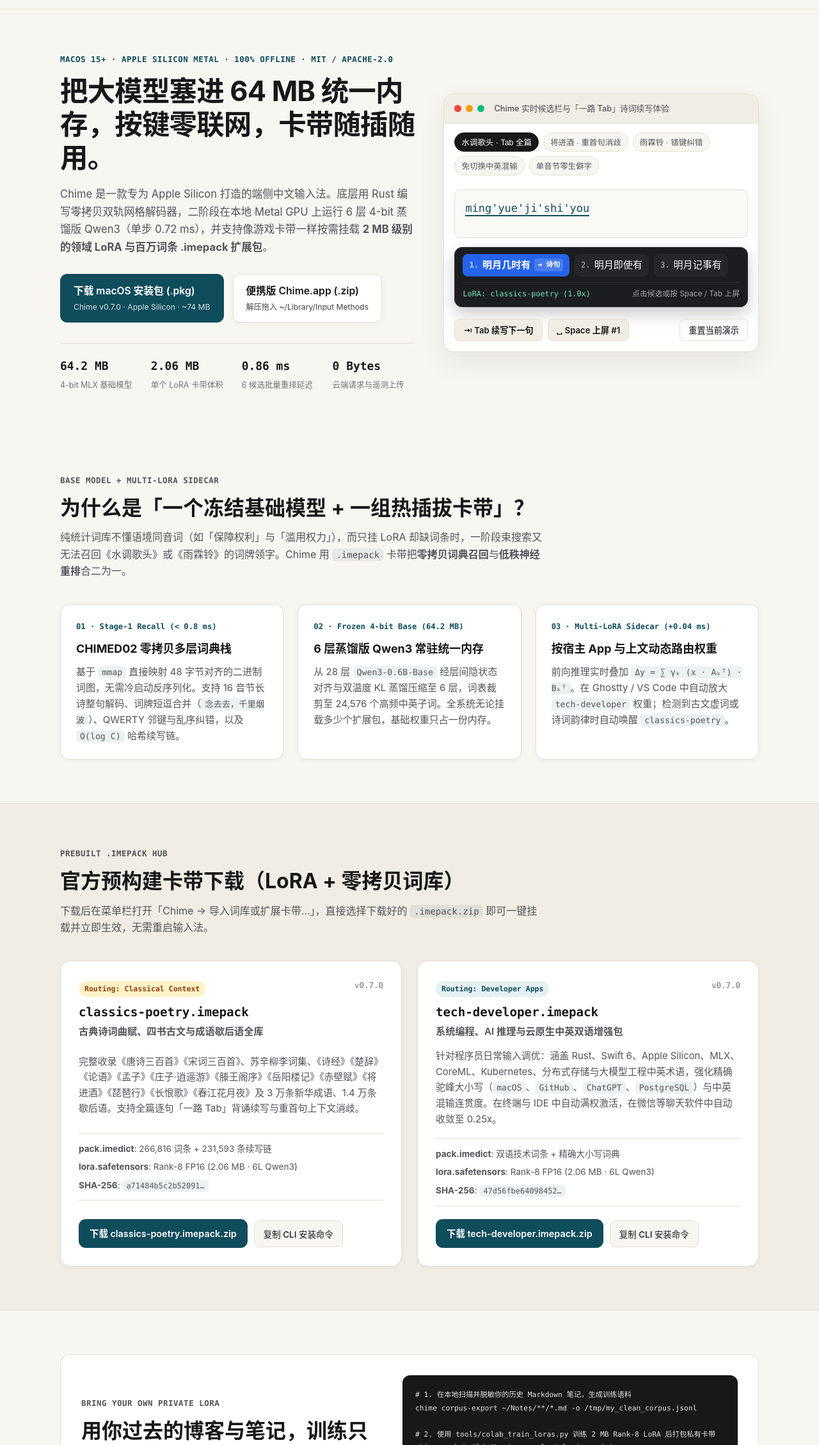
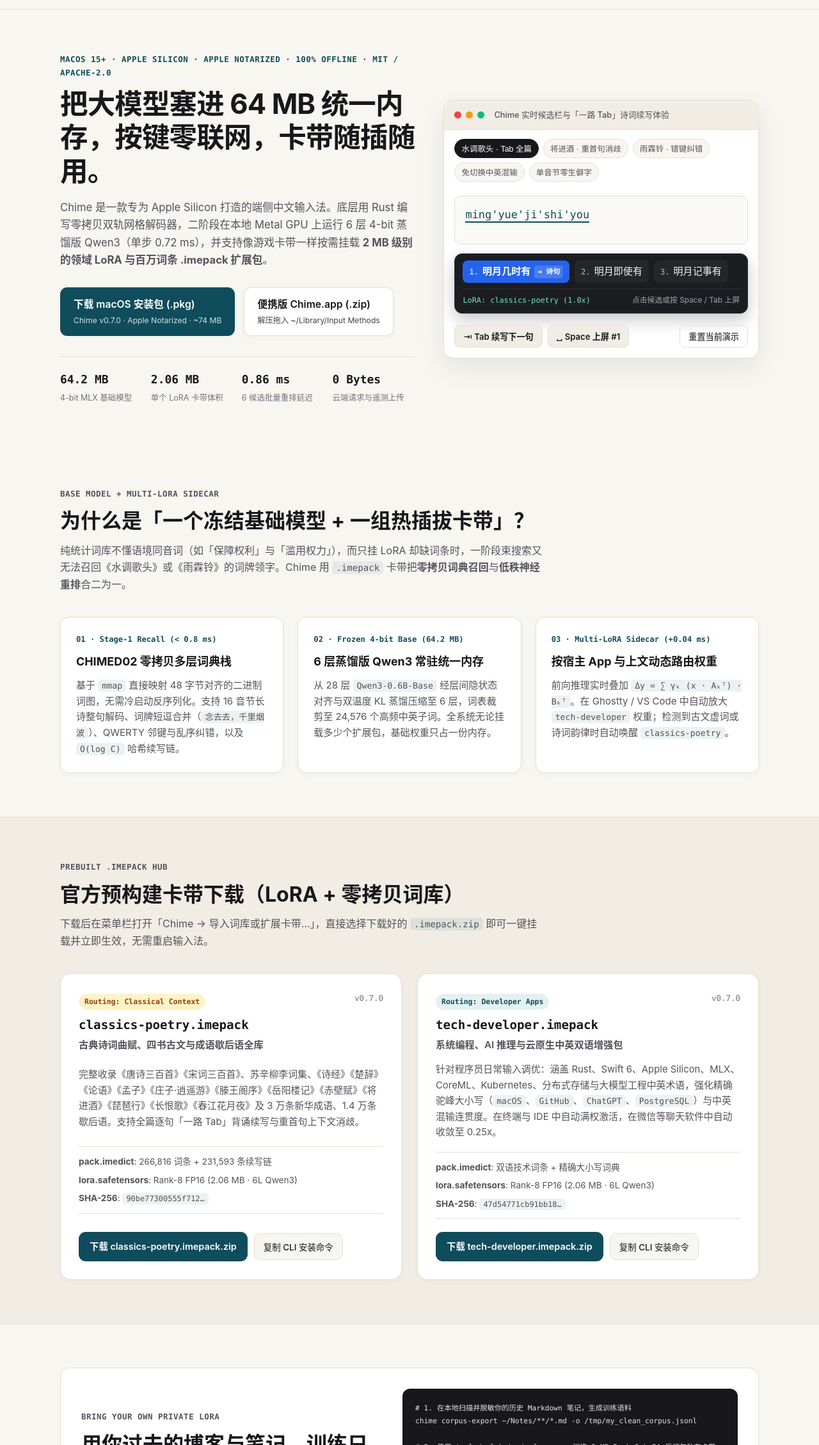
Before and after one commit to tyrchen/chime, a plain HTML site: page site/index.html in a window 1280 px wide. Shown: the part 50-2308 px from the top of the page at 64% size. Drawn offline with Linux system fonts and the light colour scheme.

Commit message:
build(macos): sign, notarize, and staple Developer ID .app and .pkg releases

```diff
--- a/site/app.js
+++ b/site/app.js
@@ -89,7 +89,7 @@ const I18N_EN = {
   "nav.arch": "Base + Multi-LoRA",
   "nav.packs": "LoRA Pack Hub",
   "nav.diy": "Private LoRA",
-  "hero.eyebrow": "macOS 15+ · Apple Silicon Metal · 100% Offline · MIT / Apache-2.0",
+  "hero.eyebrow": "macOS 15+ · Apple Silicon · Apple Notarized · 100% Offline · MIT / Apache-2.0",
   "hero.title": "A 64 MB local neural IME on Unified Memory, with hot-swappable LoRA cartridges.",
   "hero.lead": "Chime is an offline-first Chinese Pinyin input method for Apple Silicon. Written in Rust and Swift 6, it pairs a <0.8 ms zero-copy mmap lattice decoder with a 6-layer 4-bit MLX Qwen3 reranker and 2 MB plug-and-play Multi-LoRA .imepack cartridges.",
   "hero.dlPkg": "Download macOS Installer (.pkg)",
--- a/site/index.html
+++ b/site/index.html
@@ -31,7 +31,7 @@
     <section class="hero">
       <div class="container hero-grid">
         <div class="hero-copy">
-          <p class="eyebrow" data-i18n="hero.eyebrow">macOS 15+ · Apple Silicon Metal · 100% Offline · MIT / Apache-2.0</p>
+          <p class="eyebrow" data-i18n="hero.eyebrow">macOS 15+ · Apple Silicon · Apple Notarized · 100% Offline · MIT / Apache-2.0</p>
           <h1 data-i18n="hero.title">把大模型塞进 64 MB 统一内存，按键零联网，卡带随插随用。</h1>
           <p class="lead" data-i18n="hero.lead">
             Chime 是一款专为 Apple Silicon 打造的端侧中文输入法。底层用 Rust 编写零拷贝双轨网格解码器，二阶段在本地 Metal GPU 上运行 6 层 4-bit 蒸馏版 Qwen3（单步 0.72 ms），并支持像游戏卡带一样按需挂载 <strong>2 MB 级别的领域 LoRA 与百万词条 .imepack 扩展包</strong>。
@@ -39,7 +39,7 @@
           <div class="cta-row">
             <a class="btn btn-primary" id="dl-pkg" href="https://github.com/tyrchen/chime/releases/latest/download/Chime-v0.7.0-macos-arm64.pkg">
               <span class="btn-main" data-i18n="hero.dlPkg">下载 macOS 安装包 (.pkg)</span>
-              <span class="btn-meta">Chime v0.7.0 · Apple Silicon · ~74 MB</span>
+              <span class="btn-meta">Chime v0.7.0 · Apple Notarized · ~74 MB</span>
             </a>
             <a class="btn btn-secondary" id="dl-zip" href="https://github.com/tyrchen/chime/releases/latest/download/Chime-v0.7.0-macos-arm64.zip">
               <span class="btn-main" data-i18n="hero.dlZip">便携版 Chime.app (.zip)</span>
--- a/site/releases-manifest.json
+++ b/site/releases-manifest.json
@@ -1,7 +1,7 @@
 {
   "version": "0.7.0",
-  "pkg_sha256": "8c0045d1082406de3c5913966887c6354e58b643d73faf4e5ebcdc619dde7698",
-  "zip_sha256": "498699f799d4482697196b2c8178b82836e8fcf237d4a44c46548293b274bc94",
-  "classics_sha256": "a71484b5c2b520912b2f25fdbd6260a9bb0c60cfa4f04892a89585f16b4a6f72",
-  "tech_sha256": "47d56fbe6409845254805c7367b4c80edfdc8492c92e602997fa68dfb60a817a"
+  "pkg_sha256": "79b5bc40f2faa7d0c8b50a6e74c1a8edb1fd23eeb508acd9b15ebdf2da68c1c1",
+  "zip_sha256": "521487ab67f85838860ed4c79d460262e58dfbbb15ee1f6009c6446bae796642",
+  "classics_sha256": "90be77300555f7129cf7d710e3d4307ba25da5f89028f9b2db16dec07fb224e1",
+  "tech_sha256": "47d54771cb91bb18c36e710f2c50bf0d59f9548f8f9061d2d5fc1e9e2aba50c5"
 }
```
Also changed, not shown: 3 other files.
